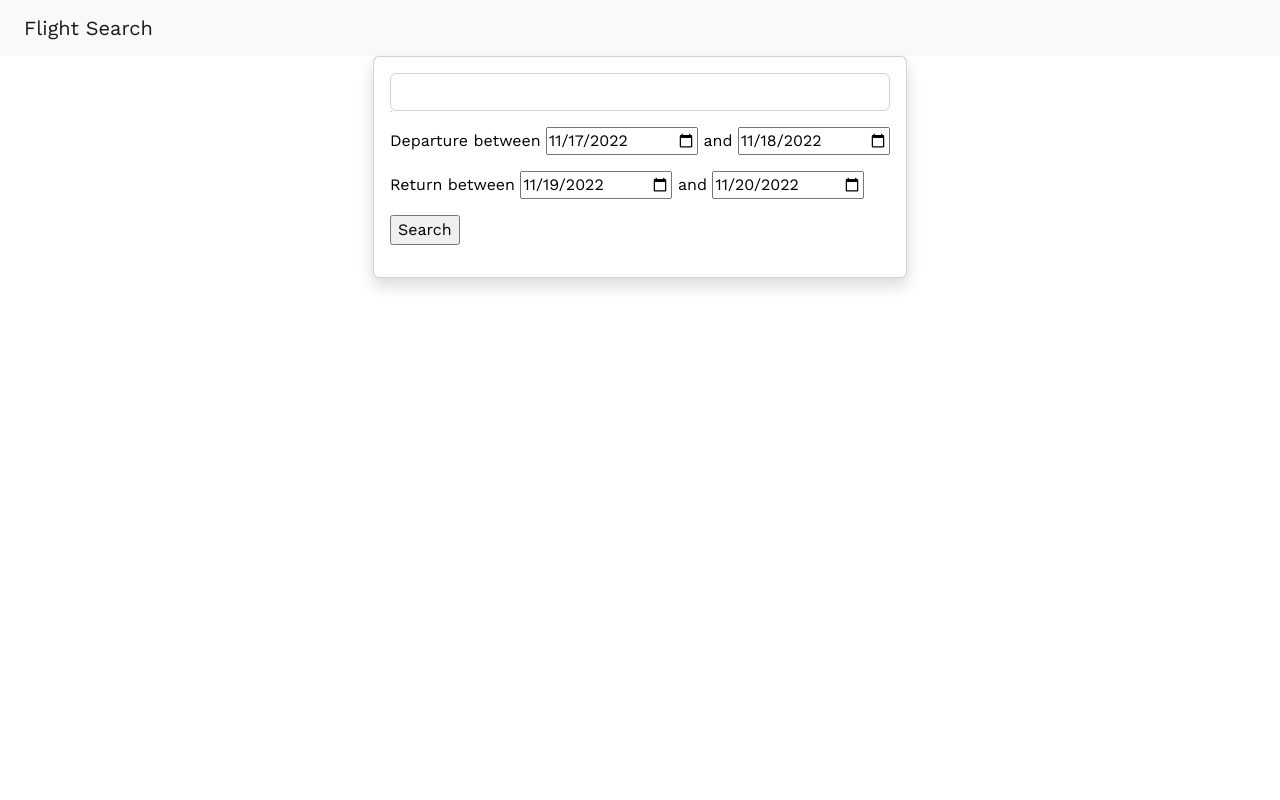
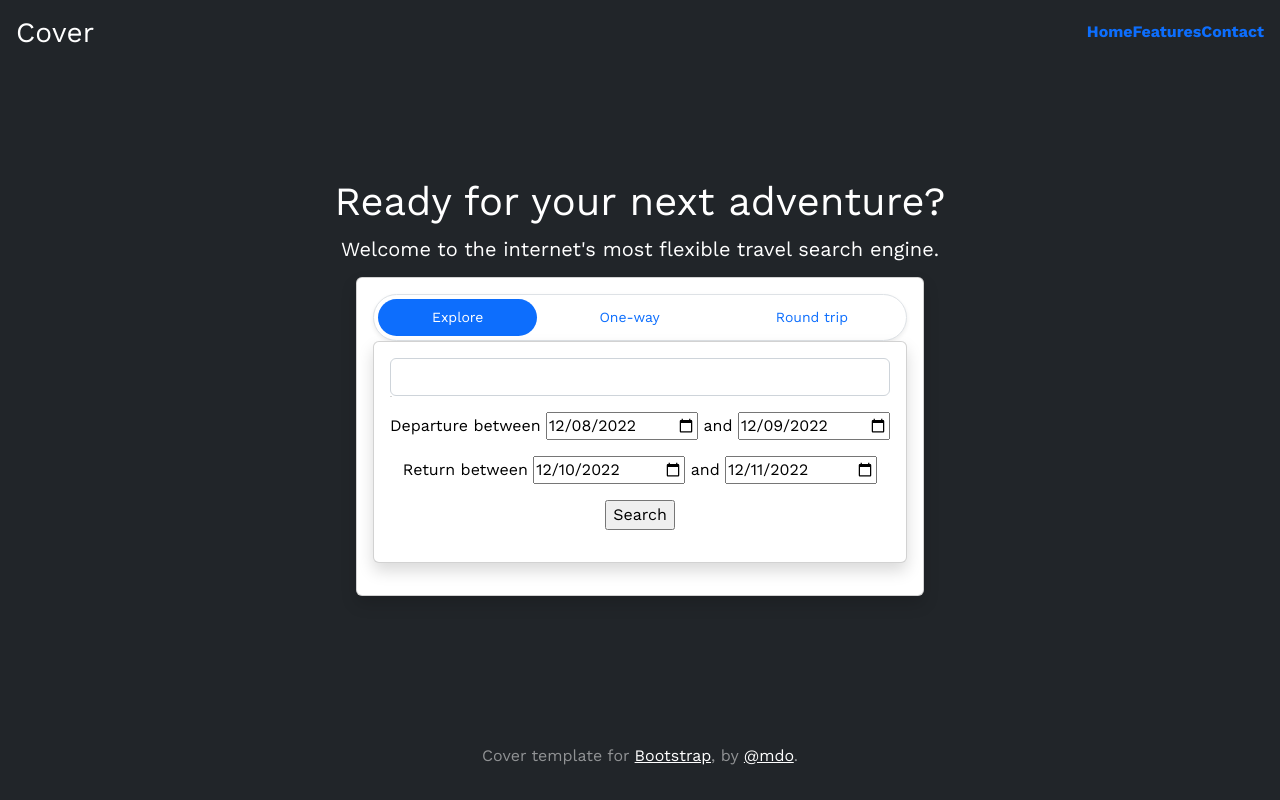
Before and after one commit to mjbfm99/flask-trip-planner, a Flask app: page / in a window 1280 px wide. Run offline with Flask 2, Linux system fonts and the light colour scheme; some libraries are stand-ins or nearby versions.

Commit message:
New start page

```diff
--- a/forms.py
+++ b/forms.py
@@ -3,7 +3,7 @@
 import datetime
 
 class AirportForm(Form):
-    next_thu = date.today() + datetime.timedelta(days=((3 - date.today().weekday()) % 7))
+    next_thu = date.today() + datetime.timedelta(days=(21 + (3 - date.today().weekday()) % 7))
     airport = StringField(label="Airport ", default="MAD")
     d00 = DateField(label="between", default=next_thu)
     d01 = DateField(label = "and", default=next_thu + datetime.timedelta(days=1))
--- a/templates/main.html
+++ b/templates/main.html
@@ -1,5 +1,5 @@
 <!doctype html>
-<html lang="en">
+<html lang="en" class="h-100">
 <head>
 	<title>Flight search</title>
 	<meta charset="utf-8">
@@ -11,12 +11,41 @@
 	<link href="https://fonts.googleapis.com/css2?family=Work+Sans:wght@400;700&display=swap" rel="stylesheet">
 	<link rel="stylesheet" href="{{ url_for('static', filename='fonts.css') }}">
 	<link rel="stylesheet" href="{{ url_for('static', filename='dropdown.css') }}">
+	<link href="{{ url_for('static', filename='cover.css') }}" rel="stylesheet">
 </head>
-<body class="align-items-center">
-<nav class="navbar navbar-light bg-light px-4">
-	<a class="navbar-brand">Flight Search</a>
+<body class="d-flex h-100 text-center text-bg-dark">
+<div class="cover-container d-flex w-100 h-100 p-3 mx-auto flex-column">
+	<header class="mb-auto">
+		<div>
+			<h3 class="float-md-start mb-0">Cover</h3>
+			<nav class="nav nav-masthead justify-content-center float-md-end">
+				<a class="nav-link fw-bold py-1 px-0 active" aria-current="page" href="#">Home</a>
+				<a class="nav-link fw-bold py-1 px-0" href="#">Features</a>
+				<a class="nav-link fw-bold py-1 px-0" href="#">Contact</a>
 			</nav>
+		</div>
+	</header>
 
+	<main class="px-3">
+		<h1>Ready for your next adventure?</h1>
+		<p class="lead">Welcome to the internet's most flexible travel search engine.</p>
+		<div class="h-75 d-flex align-items-center justify-content-center">
+			<div class=" card text-bg-light shadow p-3 mb-3 bg-body rounded" style="max-width: 36rem;">
+
+				<ul class="nav nav-pills nav-fill gap-2 p-1 small bg-white border rounded-5 shadow-sm" id="myTab" role="tablist">
+					<li class="nav-item" role="presentation">
+						<button class="nav-link active rounded-5" id="home-tab" data-bs-toggle="tab" data-bs-target="#home" type="button" role="tab" aria-controls="home" aria-selected="true">Explore</button>
+					</li>
+					<li class="nav-item" role="presentation">
+						<button class="nav-link rounded-5" id="profile-tab" data-bs-toggle="tab" data-bs-target="#profile" type="button" role="tab" aria-controls="profile" aria-selected="false" tabindex="-1">One-way</button>
+					</li>
+					<li class="nav-item" role="presentation">
+						<button class="nav-link rounded-5" id="contact-tab" data-bs-toggle="tab" data-bs-target="#contact" type="button" role="tab" aria-controls="contact" aria-selected="false" tabindex="-1">Round trip</button>
+					</li>
+				</ul>
+
+				<div class="tab-content" id="myTabContent">
+					<div class="tab-pane fade show active" id="home" role="tabpanel" aria-labelledby="home-tab">
 						<div class="h-75 d-flex align-items-center justify-content-center">
 							<div class=" card text-bg-light shadow p-3 mb-3 bg-body rounded" style="max-width: 36rem;">
 								{% from "_formhelpers.html" import render_field %}
@@ -28,9 +57,18 @@
 								</form>
 							</div>
 						</div>
+					</div>
+					<div class="tab-pane fade" id="profile" role="tabpanel" aria-labelledby="profile-tab">...</div>
+					<div class="tab-pane fade" id="contact" role="tabpanel" aria-labelledby="contact-tab">...</div>
+				</div>
+			</div>
+		</div>
 
-
-
+	</main>
+	<footer class="mt-auto text-white-50">
+		<p>Cover template for <a href="https://getbootstrap.com/" class="text-white">Bootstrap</a>, by <a href="https://twitter.com/mdo" class="text-white">@mdo</a>.</p>
+	</footer>
+</div>
 <script src="https://cdn.jsdelivr.net/npm/bootstrap@5.2.2/dist/js/bootstrap.bundle.min.js" integrity="sha384-OERcA2EqjJCMA+/3y+gxIOqMEjwtxJY7qPCqsdltbNJuaOe923+mo//f6V8Qbsw3" crossorigin="anonymous"></script>
 <script src="https://cdn.jsdelivr.net/npm/jquery@3.6.1/dist/jquery.min.js" integrity="sha256-o88AwQnZB+VDvE9tvIXrMQaPlFFSUTR+nldQm1LuPXQ=" crossorigin="anonymous"></script>
 <script type="text/javascript" src="//cdnjs.cloudflare.com/ajax/libs/lodash.js/0.10.0/lodash.min.js"></script>
```
Lines whose indentation alone changed are shown as unchanged.
